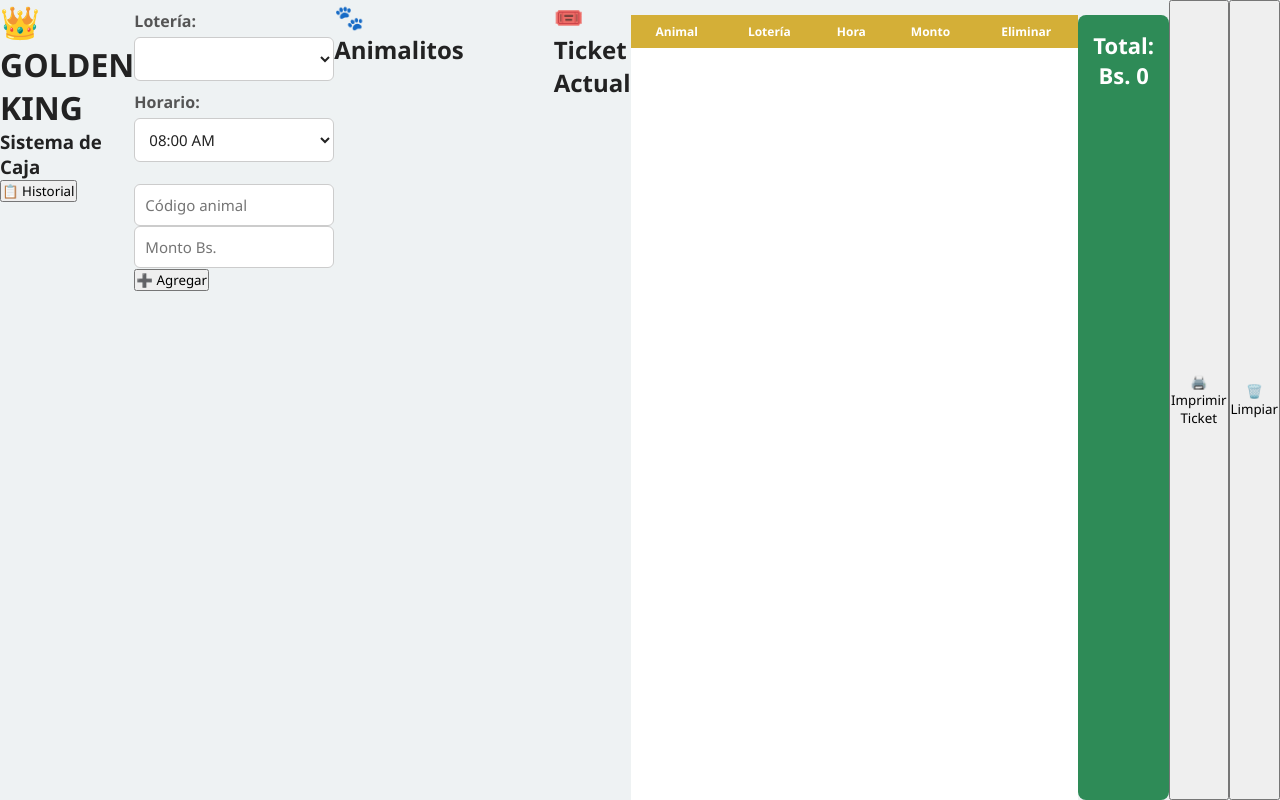
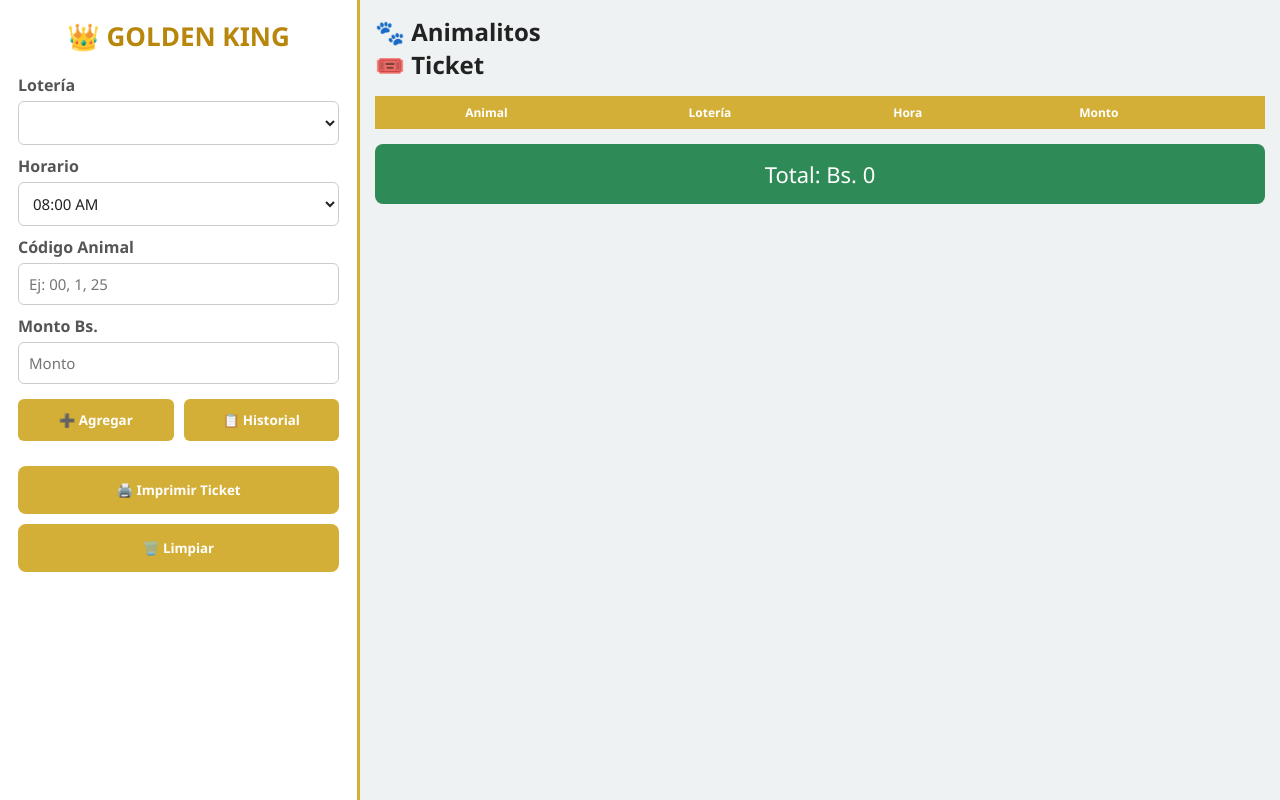
Before and after one commit to aggoldenking-sudo/GoldenKing, a plain HTML site: page index.html in a window 1280 px wide. Drawn offline with Linux system fonts and the light colour scheme; a script that the page names is missing; files whose address does not match are found by name.

Commit message:
Update index.html

```diff
--- a/index.html
+++ b/index.html
@@ -7,11 +7,9 @@
 
 <meta name="viewport" content="width=device-width, initial-scale=1.0">
 
-<title>Golden King - Caja</title>
-
+<title>Golden King POS</title>
 
 <link rel="stylesheet" href="style.css">
-
 
 </head>
 
@@ -19,37 +17,19 @@
 <body>
 
 
-<header>
-
-<h1>👑 GOLDEN KING</h1>
-
-<h3>Sistema de Caja</h3>
-
-<button onclick="window.open('historial/historial.html','Historial','width=900,height=600')">
-📋 Historial
-</button>
-
-</header>
+<div class="sidebar">
 
 
+<h2>👑 GOLDEN KING</h2>
 
 
-<section class="panel">
-
-
-<label>
-Lotería:
-</label>
-
+<label>Lotería</label>
 
 <select id="loteriaSelect"></select>
 
 
 
-<label>
-Horario:
-</label>
-
+<label>Horario</label>
 
 <select id="horarioSelect">
 
@@ -70,24 +50,23 @@ Horario:
 
 
 
-<br><br>
+<label>Código Animal</label>
 
-
-<input
-id="codigoAnimal"
-placeholder="Código animal"
-type="text"
-autocomplete="off"
->
+<input id="codigoAnimal"
+placeholder="Ej: 00, 1, 25"
+autocomplete="off">
 
 
 
-<input
-id="montoInput"
-placeholder="Monto Bs."
+<label>Monto Bs.</label>
+
+<input id="montoInput"
 type="number"
->
+placeholder="Monto">
 
+
+
+<div class="acciones">
 
 
 <button onclick="App.agregarSeleccion()">
@@ -95,15 +74,37 @@ type="number"
 </button>
 
 
-</section>
+<button onclick="window.open('historial/historial.html','Historial','width=900,height=600')">
+📋 Historial
+</button>
+
+
+</div>
+
+
+
+<button class="print-btn" onclick="App.imprimirTicket()">
+🖨️ Imprimir Ticket
+</button>
+
+
+
+<button class="print-btn" onclick="App.limpiarTodo()">
+🗑️ Limpiar
+</button>
+
+
+
+</div>
 
 
 
 
 
-<h2>
-🐾 Animalitos
-</h2>
+<div class="grid-panel">
+
+
+<h2>🐾 Animalitos</h2>
 
 
 <div id="matrizAnimalitos">
@@ -113,48 +114,24 @@ type="number"
 
 
 
-
-<h2>
-🎟️ Ticket Actual
-</h2>
+<h2>🎟️ Ticket</h2>
 
 
 <table id="ticketTable">
-
 
 <thead>
 
 <tr>
 
-<th>
-Animal
-</th>
-
-
-<th>
-Lotería
-</th>
-
-
-<th>
-Hora
-</th>
-
-
-<th>
-Monto
-</th>
-
-
-<th>
-Eliminar
-</th>
-
+<th>Animal</th>
+<th>Lotería</th>
+<th>Hora</th>
+<th>Monto</th>
+<th></th>
 
 </tr>
 
 </thead>
-
 
 
 <tbody>
@@ -167,27 +144,15 @@ Eliminar
 
 
 
-<h2 id="totalDisplay">
+<div id="totalDisplay">
+
 Total: Bs. 0
-</h2>
+
+</div>
 
 
 
-
-<button class="imprimir" onclick="App.imprimirTicket()">
-
-🖨️ Imprimir Ticket
-
-</button>
-
-
-
-
-<button class="limpiar" onclick="App.limpiarTodo()">
-
-🗑️ Limpiar
-
-</button>
+</div>
 
 
 
```
